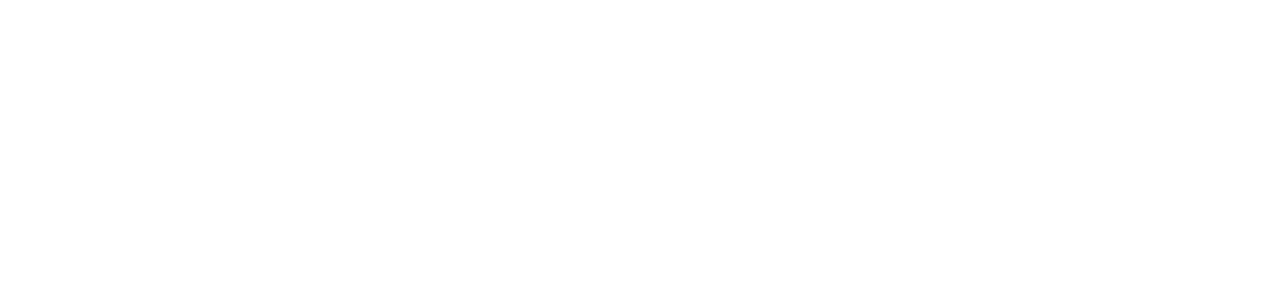
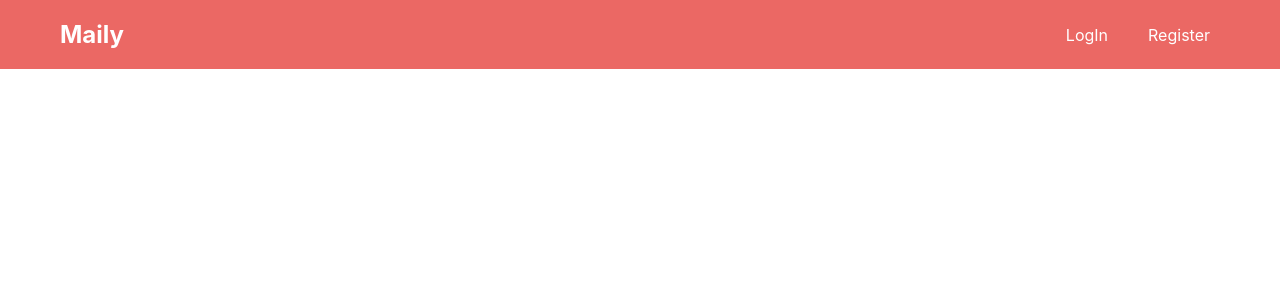
Before and after one commit to bulentkyc/contact-list-fullstack-react, a React (Create React App) app: page / in a window 1280 px wide. Shown: the top 300 px of the page. Built offline with nearby package versions, Linux system fonts and the light colour scheme.

Commit message:
upload nav

```diff
--- a/package.json
+++ b/package.json
@@ -6,6 +6,7 @@
     "node-sass": "^4.12.0",
     "react": "^16.8.6",
     "react-dom": "^16.8.6",
+    "react-router-dom": "^5.0.1",
     "react-scripts": "3.0.1"
   },
   "scripts": {
--- a/src/App.js
+++ b/src/App.js
@@ -1,10 +1,21 @@
 import React from 'react';
 import './App.css';
+import { BrowserRouter, Switch, Route } from "react-router-dom";
+import NavBar from './Components/Nav/NavBar';
 
 function App() {
   return (
     <div className="App">
-
+      <BrowserRouter>
+        <NavBar></NavBar>
+        <Switch>
+          {/* <Router exact path="/" component={Home} /> */}
+          {/* <Router  path="/register/" component={Register} /> */}
+          {/* <Router  path="/login/" component={Login} /> */}
+          {/* <Router  path="/dashboard/" component={DashBoard} /> */}
+          {/* <Route component={NotExist} /> */}
+        </Switch>
+      </BrowserRouter>
     </div>
   );
 }
--- /dev/null
+++ b/src/Components/Nav/NavBar.js
@@ -0,0 +1,19 @@
+import React from "react";
+import classes from "./NavBar.module.scss";
+import {Link} from "react-router-dom"
+
+
+const NavBar = () =>{
+    return(
+        <nav className={classes.navbar}>
+            <h2>Maily</h2>
+            <ul>
+                <li><Link to="/login">LogIn</Link></li>
+                <li><Link to= "/register">Register</Link></li>
+            </ul>
+        </nav>
+    );
+}
+
+
+export default NavBar;
--- /dev/null
+++ b/src/Components/Nav/NavBar.module.scss
@@ -0,0 +1,31 @@
+@import "../../assets/Scss/variables.scss";
+
+.navbar{
+    background-color: $redOrange;
+    display: flex;
+    justify-content: space-between;
+    padding: 10px 50px;
+    align-items: center;
+    h2{
+        margin: 0;
+        color: $white;
+        padding: 10px;
+    }
+    ul{
+        margin: 0;
+        padding: 0;
+        display: flex;
+        li{
+            list-style: none;
+            a{
+                color:$white;
+                display: inline-block;
+                padding: 10px 20px;
+                text-decoration: none;
+                &:hover{
+                    text-shadow: 0 0 10px $black;
+                }
+            }
+        }
+    }
+}
--- /dev/null
+++ b/src/assets/Scss/variables.scss
@@ -0,0 +1,4 @@
+$redOrange : #EB6864 ;
+$black : #222222;
+$gray: #ccc;
+$white: #fff;
```
Also changed, not shown: 1 other file (tests, documents, lock files or other folders).
